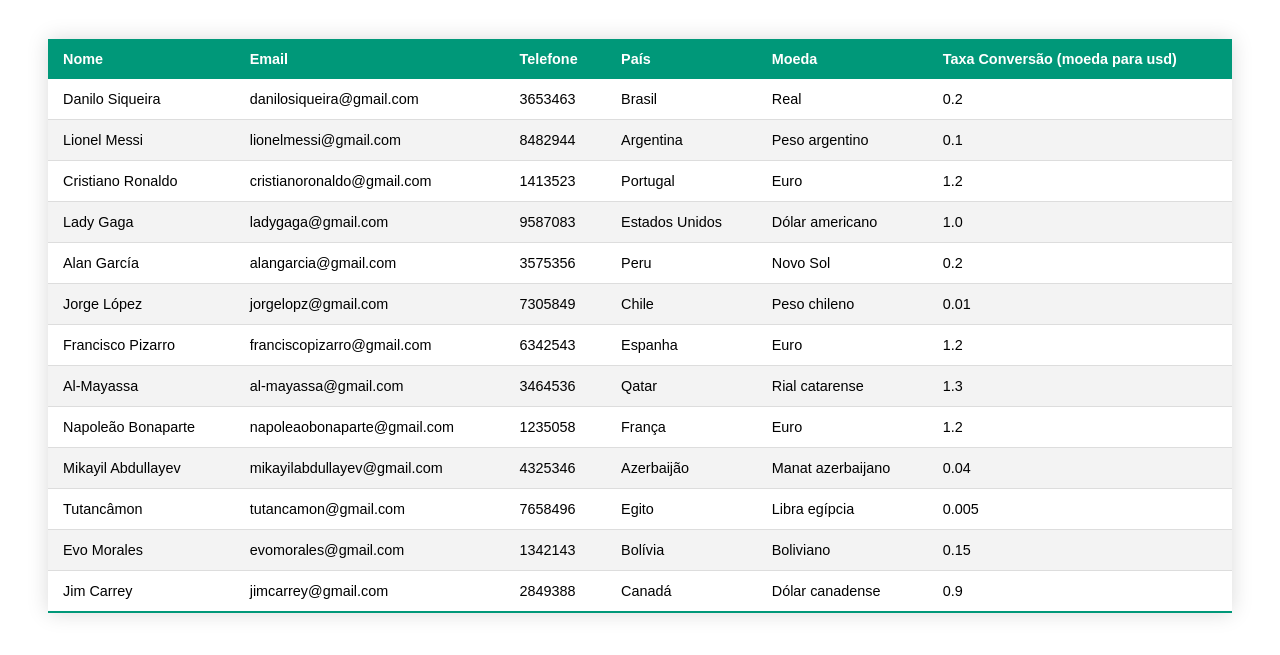
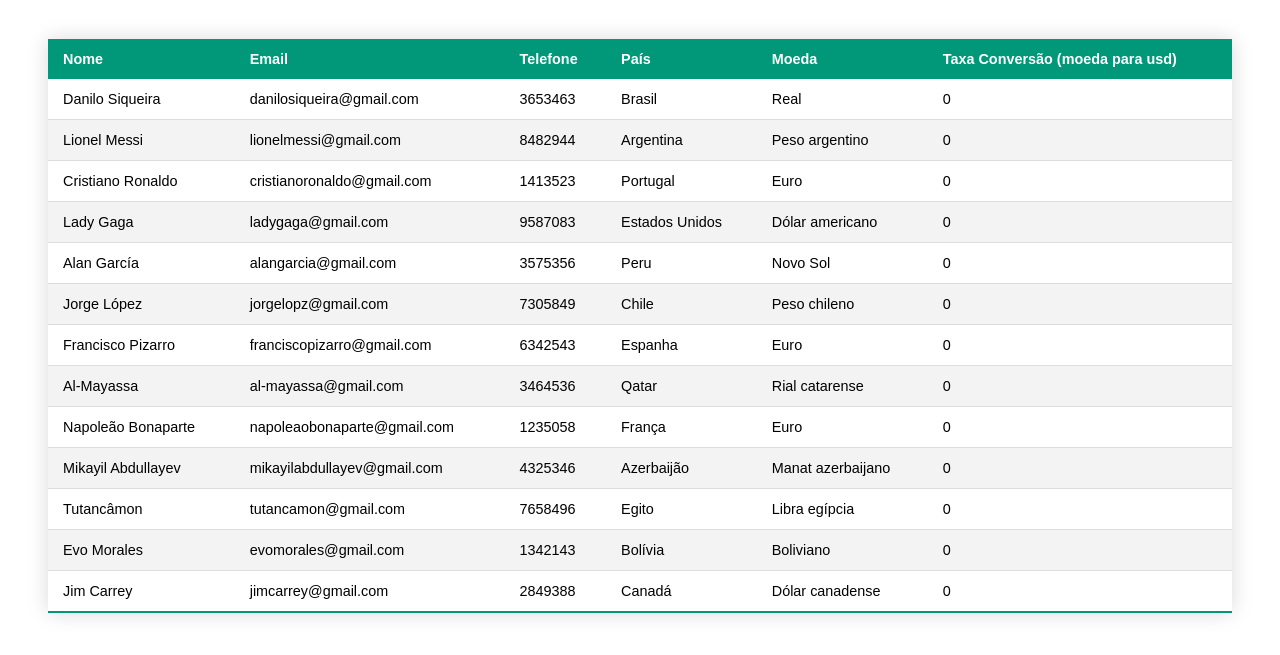
Before and after one commit to ryatsuga/ryatsuga.github.io, a plain HTML site: page case2_table.html in a window 1280 px wide. Shown: the part 89-744 px from the top of the page. Drawn offline with Linux system fonts and the light colour scheme.

Commit message:
Case2 taxa de conversão limpa; Case4 casos de erro criados

```diff
--- a/case2_table.html
+++ b/case2_table.html
@@ -69,7 +69,7 @@
                 <td>3653463</td>
                 <td>Brasil</td>
                 <td>Real</td>
-                <td>0.2</td>
+                <td>0</td>
             </tr>
             <tr>
                 <td>Lionel Messi</td>
@@ -77,7 +77,7 @@
                 <td>8482944</td>
                 <td>Argentina</td>
                 <td>Peso argentino</td>
-                <td>0.1</td>
+                <td>0</td>
             </tr>
             <tr>
                 <td>Cristiano Ronaldo</td>
@@ -85,7 +85,7 @@
                 <td>1413523</td>
                 <td>Portugal</td>
                 <td>Euro</td>
-                <td>1.2</td>
+                <td>0</td>
             </tr>
             <tr>
                 <td>Lady Gaga</td>
@@ -93,7 +93,7 @@
                 <td>9587083</td>
                 <td>Estados Unidos</td>
                 <td>Dólar americano</td>
-                <td>1.0</td>
+                <td>0</td>
             </tr>
             <tr>
                 <td>Alan García</td>
@@ -101,7 +101,7 @@
                 <td>3575356</td>
                 <td>Peru</td>
                 <td>Novo Sol</td>
-                <td>0.2</td>
+                <td>0</td>
             </tr>
             <tr>
                 <td>Jorge López</td>
@@ -109,7 +109,7 @@
                 <td>7305849</td>
                 <td>Chile</td>
                 <td>Peso chileno</td>
-                <td>0.01</td>
+                <td>0</td>
             </tr>
             <tr>
                 <td>Francisco Pizarro</td>
@@ -117,7 +117,7 @@
                 <td>6342543</td>
                 <td>Espanha</td>
                 <td>Euro</td>
-                <td>1.2</td>
+                <td>0</td>
             </tr>
             <tr>
                 <td>Al-Mayassa</td>
@@ -125,7 +125,7 @@
                 <td>3464536</td>
                 <td>Qatar</td>
                 <td>Rial catarense</td>
-                <td>1.3</td>
+                <td>0</td>
             </tr>
             <tr>
                 <td>Napoleão Bonaparte</td>
@@ -133,7 +133,7 @@
                 <td>1235058</td>
                 <td>França</td>
                 <td>Euro</td>
-                <td>1.2</td>
+                <td>0</td>
             </tr>
             <tr>
                 <td>Mikayil Abdullayev</td>
@@ -141,7 +141,7 @@
                 <td>4325346</td>
                 <td>Azerbaijão</td>
                 <td>Manat azerbaijano</td>
-                <td>0.04</td>
+                <td>0</td>
             </tr>
             <tr>
                 <td>Tutancâmon</td>
@@ -149,7 +149,7 @@
                 <td>7658496</td>
                 <td>Egito</td>
                 <td>Libra egípcia</td>
-                <td>0.005</td>
+                <td>0</td>
             </tr>
             <tr>
                 <td>Evo Morales</td>
@@ -157,7 +157,7 @@
                 <td>1342143</td>
                 <td>Bolívia</td>
                 <td>Boliviano</td>
-                <td>0.15</td>
+                <td>0</td>
             </tr>
             <tr>
                 <td>Jim Carrey</td>
@@ -165,7 +165,7 @@
                 <td>2849388</td>
                 <td>Canadá</td>
                 <td>Dólar canadense</td>
-                <td>0.9</td>
+                <td>0</td>
             </tr>
         </tbody>
     </table>
```
Also changed, not shown: case4_table.html (+2 -2 lines).
